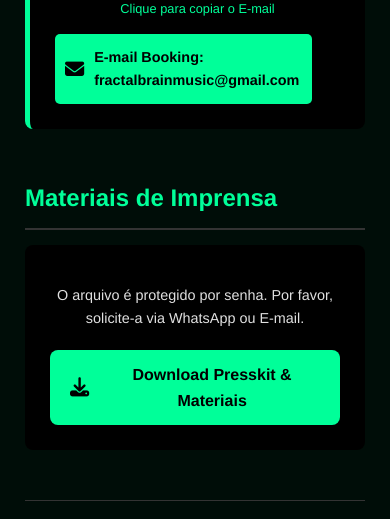
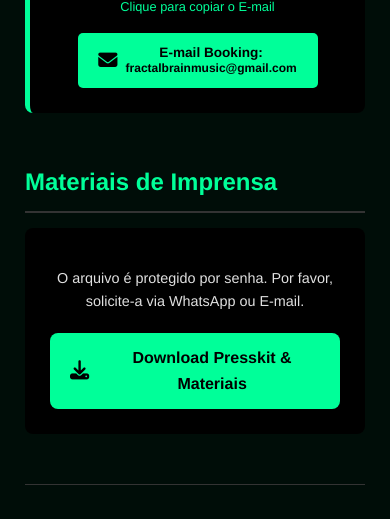
Before and after one commit to fractalbrainmusic/presskit-progtrance, a website: page index.html in a window 390 px wide. Shown: the part 3342-3861 px from the top of the page. Drawn offline with Linux system fonts and the light colour scheme.

Commit message:
Update style.css

```diff
--- a/css/style.css
+++ b/css/style.css
@@ -377,6 +377,23 @@ footer {
         font-size: 1.5rem;
     }
 
+    .contact-button {
+        padding: 12px 15px;
+        font-size: 0.85rem;
+        gap: 8px;
+    }
+
+    .contact-button.email #email-button-text {
+        display: flex;
+        flex-direction: column;
+        align-items: center;
+        line-height: 1.2;
+    }
+
+    .email-address {
+        font-size: 0.75rem;
+    }
+
     #music iframe[src*="spotify"] {
         height: 152px;
     }
@@ -426,12 +443,9 @@ footer {
     }
 
     /* --- ALTERAÇÃO SOLICITADA AQUI --- */
-    .contact-button {
-        width: 90%;
-        max-width: 320px; /* Um valor máximo para tablets */
+    .contact-button.email {
+        min-width: 240px;
         justify-content: center;
-        padding: 12px 10px;
-        font-size: 0.9rem;
     }
 }
 
```
